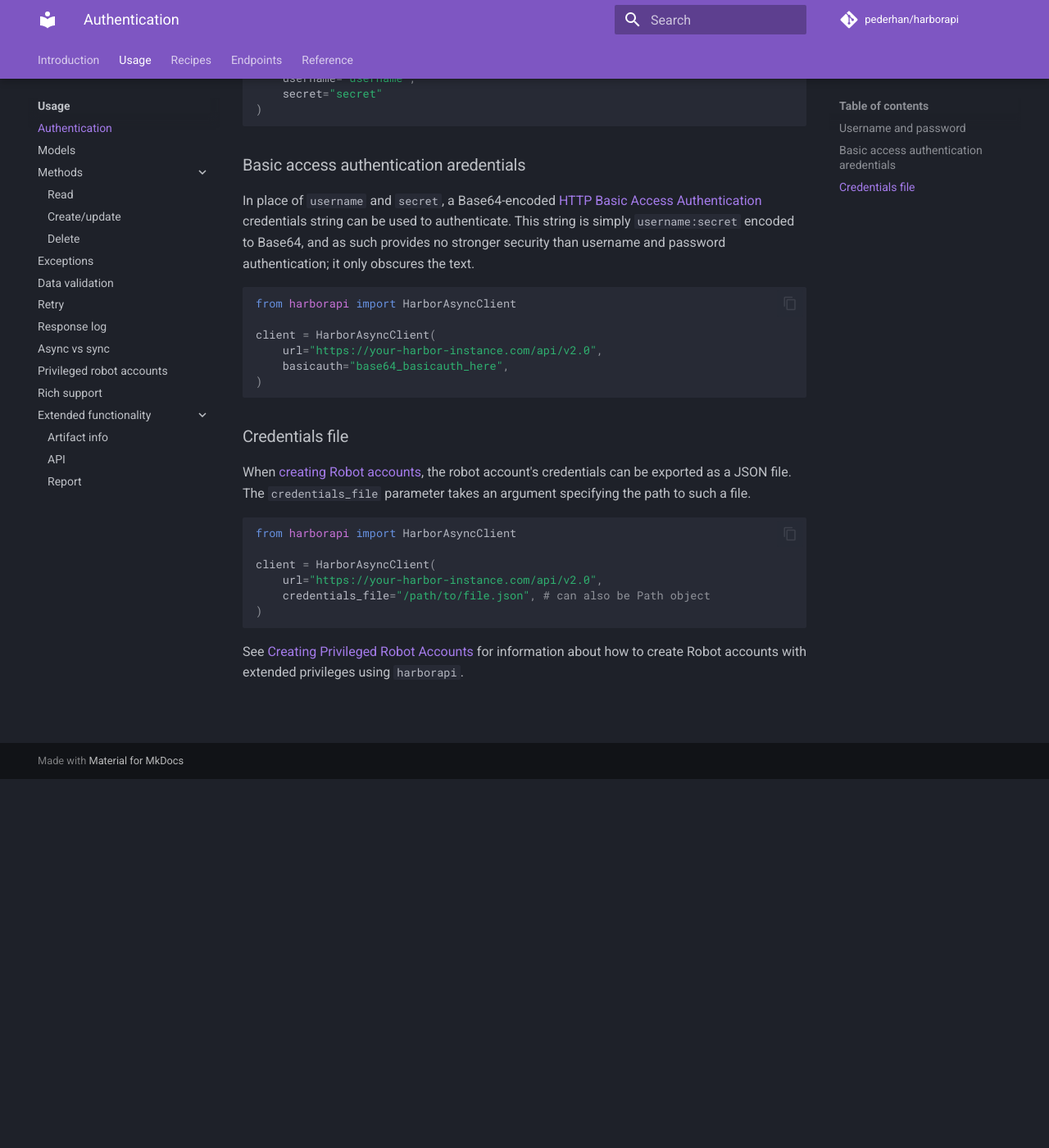
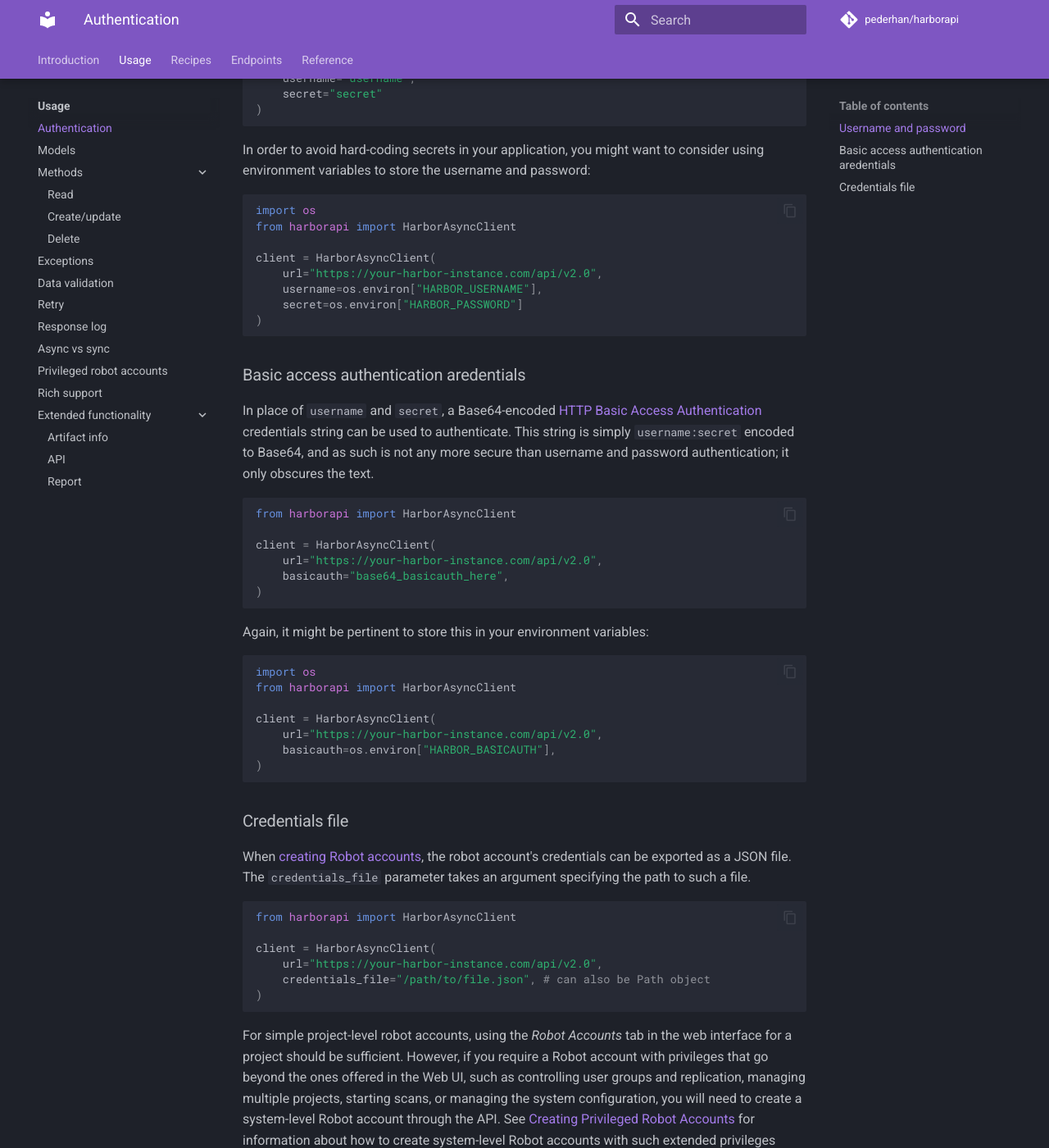
Before and after one commit to unioslo/harborapi, an MkDocs documentation site: the page built from docs/usage/authentication.md, in a window 1280 px wide and 1400 px high, scrolled down 450 px. Shown: the whole window at 82% size. Built offline with MkDocs 1.6.1 and Material for MkDocs 9.7.7, drawn with Linux system fonts in a browser that asks for light colours; comment, search, counter and statistics services are not loaded; some of the changed text lies outside the part shown.

Commit message:
Docs: add env var auth examples

````diff
--- a/docs/usage/authentication.md
+++ b/docs/usage/authentication.md
@@ -14,10 +14,23 @@
 )
 ```
 
+In order to avoid hard-coding secrets in your application, you might want to consider using environment variables to store the username and password:
+
+```py
+import os
+from harborapi import HarborAsyncClient
+
+client = HarborAsyncClient(
+    url="https://your-harbor-instance.com/api/v2.0",
+    username=os.environ["HARBOR_USERNAME"],
+    secret=os.environ["HARBOR_PASSWORD"]
+)
+```
+
 ### Basic access authentication aredentials
 
 In place of `username` and `secret`, a Base64-encoded [HTTP Basic Access Authentication](https://en.wikipedia.org/wiki/Basic_access_authentication) credentials string can be used to authenticate.
-This string is simply `username:secret` encoded to Base64, and as such provides no stronger security than username and password authentication; it only obscures the text.
+This string is simply `username:secret` encoded to Base64, and as such is not any more secure than username and password authentication; it only obscures the text.
 
 ```py
 from harborapi import HarborAsyncClient
@@ -25,6 +38,18 @@
 client = HarborAsyncClient(
     url="https://your-harbor-instance.com/api/v2.0",
     basicauth="base64_basicauth_here",
+)
+```
+
+Again, it might be pertinent to store this in your environment variables:
+
+```py
+import os
+from harborapi import HarborAsyncClient
+
+client = HarborAsyncClient(
+    url="https://your-harbor-instance.com/api/v2.0",
+    basicauth=os.environ["HARBOR_BASICAUTH"],
 )
 ```
 
@@ -42,4 +67,4 @@
 )
 ```
 
-See [Creating Privileged Robot Accounts](creating-system-robot.md) for information about how to create Robot accounts with extended privileges using `harborapi`.
+For simple project-level robot accounts, using the _Robot Accounts_ tab in the web interface for a project should be sufficient. However, if you require a Robot account with privileges that go beyond the ones offered in the Web UI, such as controlling user groups and replication, managing multiple projects, starting scans, or managing the system configuration, you will need to create a system-level Robot account through the API. See [Creating Privileged Robot Accounts](creating-system-robot.md) for information about how to create system-level Robot accounts with such extended privileges using `harborapi`.
````
Also changed, not shown: other parts of docs/usage/authentication.md (+1 -1 lines).
